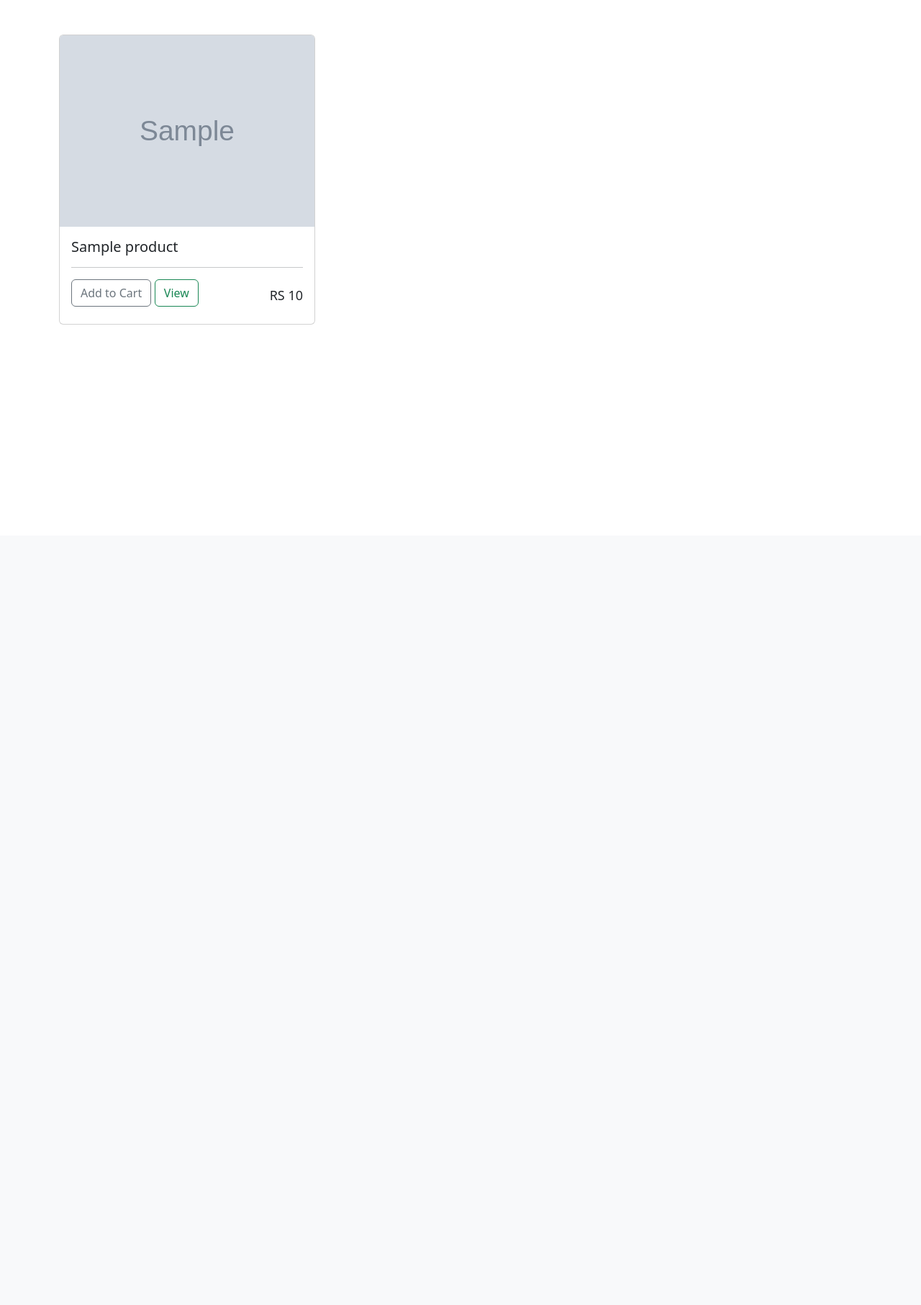
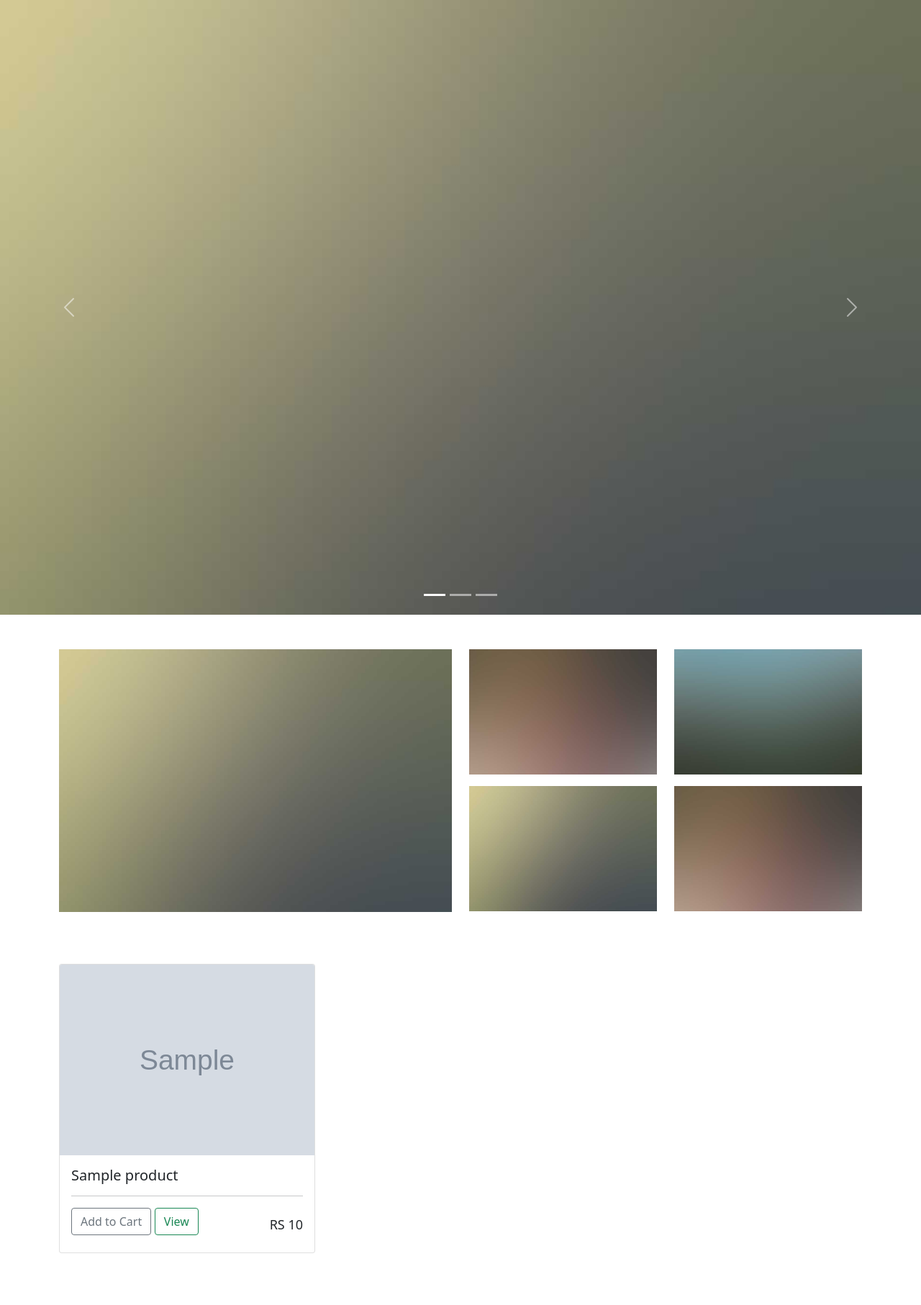
Before and after one commit to vikrantmalla/E-Bazzar_backend, a Django app: page / in a window 1280 px wide. Shown: the part 56-1869 px from the top of the page at 72% size. Before the commit the page ends 507 px from the top, so only its background shows below. Run offline with Django 4.2, Linux system fonts and the light colour scheme; tables that the repository leaves empty hold one stand-in row (values such as "Sample post"); grey boxes marked "Sample" are stand-in pictures.

Commit message:
feat: add slider component and fix html structure

```diff
--- a/static/css/style.css
+++ b/static/css/style.css
@@ -83,3 +83,7 @@ select {
     scroll-behavior: auto !important;
   }
 }
+
+.slider {
+  height: 60vh !important;
+}
--- a/store/templates/store/main.html
+++ b/store/templates/store/main.html
@@ -6,12 +6,7 @@
     <meta http-equiv="X-UA-Compatible" content="IE=edge" />
     <title>Ecommerce</title>
     <meta name="viewport" content="width=device-width, initial-scale=1" />
-    <link
-      href="https://cdn.jsdelivr.net/npm/bootstrap@5.3.0-alpha3/dist/css/bootstrap.min.css"
-      rel="stylesheet"
-      integrity="sha384-KK94CHFLLe+nY2dmCWGMq91rCGa5gtU4mk92HdvYe+M/SXH301p5ILy+dN9+nJOZ"
-      crossorigin="anonymous"
-    />
+    <link href="https://cdn.jsdelivr.net/npm/bootstrap@5.0.2/dist/css/bootstrap.min.css" rel="stylesheet" integrity="sha384-EVSTQN3/azprG1Anm3QDgpJLIm9Nao0Yz1ztcQTwFspd3yD65VohhpuuCOmLASjC" crossorigin="anonymous">
     <link
       rel="stylesheet"
       type="text/css"
@@ -33,11 +28,10 @@
         </div>
       </div>
     </header>
-    <section class="px-4">{% block content %} {% endblock content %}</section>
-    <script
-      src="https://cdn.jsdelivr.net/npm/bootstrap@5.3.0-alpha3/dist/js/bootstrap.bundle.min.js"
-      integrity="sha384-ENjdO4Dr2bkBIFxQpeoTz1HIcje39Wm4jDKdf19U8gI4ddQ3GYNS7NTKfAdVQSZe"
-      crossorigin="anonymous"
-    ></script>
+    <main>
+        {% block content %}
+        {% endblock content %}
+    </main>
+    <script src="https://cdn.jsdelivr.net/npm/bootstrap@5.0.2/dist/js/bootstrap.bundle.min.js" integrity="sha384-MrcW6ZMFYlzcLA8Nl+NtUVF0sA7MsXsP1UyJoMp4YLEuNSfAP+JcXn/tWtIaxVXM" crossorigin="anonymous"></script>
   </body>
 </html>
--- a/store/templates/store/store.html
+++ b/store/templates/store/store.html
@@ -1,9 +1,107 @@
 {% extends 'store/main.html' %}
 {% load static %}
-{% static "images" as baseUrl%}
+{% static "images" asbaseUrl%}
 <!DOCTYPE html>
 {% block content %}
-<div class="container my-5">
+
+<section class="banner">
+  <div
+    id="carouselExampleIndicators"
+    class="carousel slide"
+    data-bs-ride="carousel"
+  >
+    <div class="carousel-indicators">
+      <button
+        type="button"
+        data-bs-target="#carouselExampleIndicators"
+        data-bs-slide-to="0"
+        class="active"
+        aria-current="true"
+        aria-label="Slide 1"
+      ></button>
+      <button
+        type="button"
+        data-bs-target="#carouselExampleIndicators"
+        data-bs-slide-to="1"
+        aria-label="Slide 2"
+      ></button>
+      <button
+        type="button"
+        data-bs-target="#carouselExampleIndicators"
+        data-bs-slide-to="2"
+        aria-label="Slide 3"
+      ></button>
+    </div>
+    <div class="carousel-inner">
+      <div class="carousel-item active">
+        <img
+          src="{% static 'images/items1.jpg' %}"
+          class="d-block w-100"
+          alt="Image1"
+        />
+      </div>
+      <div class="carousel-item">
+        <img
+          src="{% static 'images/items2.jpg' %}"
+          class="d-block w-100"
+          alt="Image2"
+        />
+      </div>
+      <div class="carousel-item">
+        <img
+          src="{% static 'images/items3.jpg' %}"
+          class="d-block w-100"
+          alt="Image3"
+        />
+      </div>
+    </div>
+    <button
+      class="carousel-control-prev"
+      type="button"
+      data-bs-target="#carouselExampleIndicators"
+      data-bs-slide="prev"
+    >
+      <span class="carousel-control-prev-icon" aria-hidden="true"></span>
+      <span class="visually-hidden">Previous</span>
+    </button>
+    <button
+      class="carousel-control-next"
+      type="button"
+      data-bs-target="#carouselExampleIndicators"
+      data-bs-slide="next"
+    >
+      <span class="carousel-control-next-icon" aria-hidden="true"></span>
+      <span class="visually-hidden">Next</span>
+    </button>
+  </div>
+</section>
+<section class="container my-5">
+  <div class="row">
+    <div class="col-md-6 mb-4">
+      <img src="{% static 'images/items1.jpg' %}" class="d-block w-100" alt="Image1" />
+    </div>
+    <div class="col-md-6 mb-4">
+      <div class="row">
+        <div class="col-6">
+          <img src="{% static 'images/items2.jpg' %}" class="d-block w-100" alt="Image2" />
+        </div>
+        <div class="col-6">
+          <img src="{% static 'images/items3.jpg' %}" class="d-block w-100" alt="Image3" />
+        </div>
+      </div>
+      <div class="row mt-3">
+        <div class="col-6">
+          <img src="{% static 'images/items1.jpg' %}" class="d-block w-100" alt="Image1" />
+        </div>
+        <div class="col-6">
+          <img src="{% static 'images/items2.jpg' %}" class="d-block w-100" alt="Image2" />
+        </div>
+      </div>
+    </div>
+  </div>
+</section>
+<section class="container my-5">
+  <section>
     <div class="row">
       {% for item in items %}
       <div class="col-lg-4 col-md-6 mb-4">
@@ -32,6 +130,7 @@
       </div>
       {% endfor %}
     </div>
-</div>
+  </section>
+</section>
 
 {% endblock content %}
```
Lines whose indentation alone changed are shown as unchanged.
